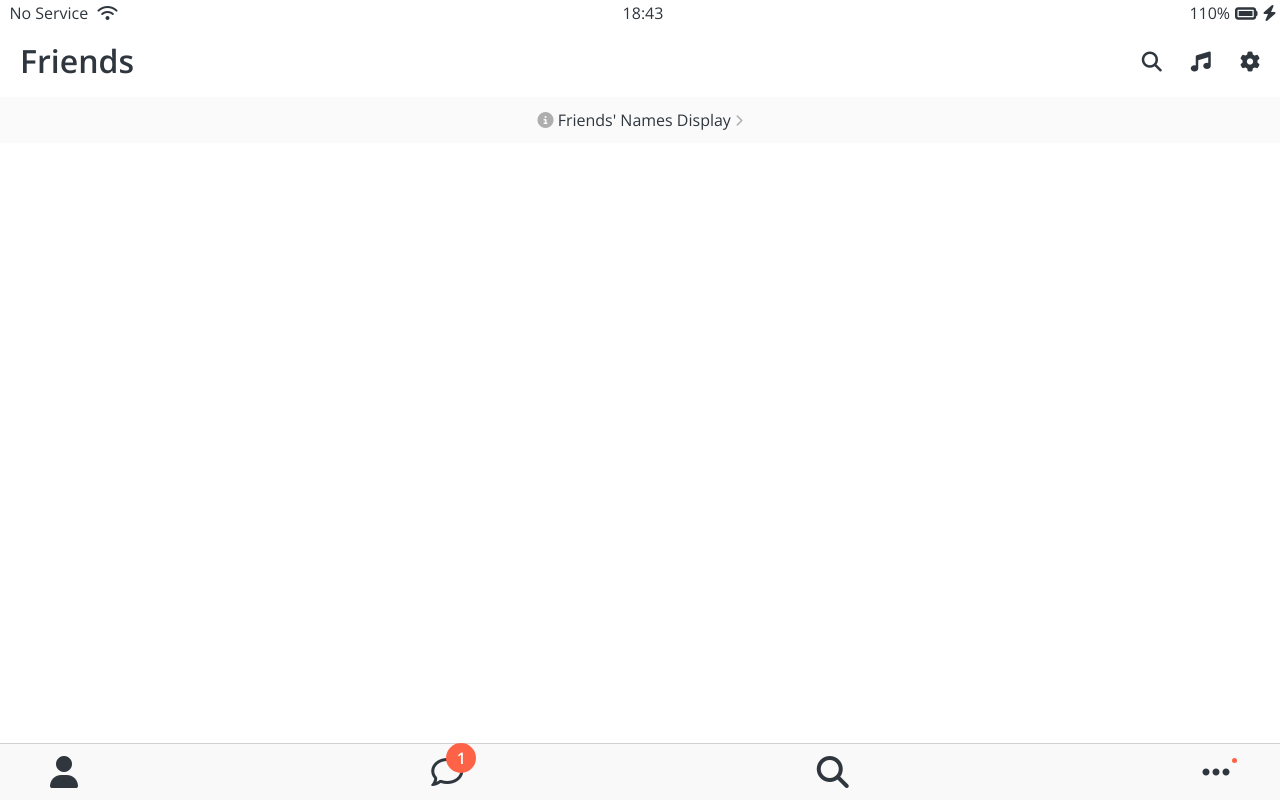
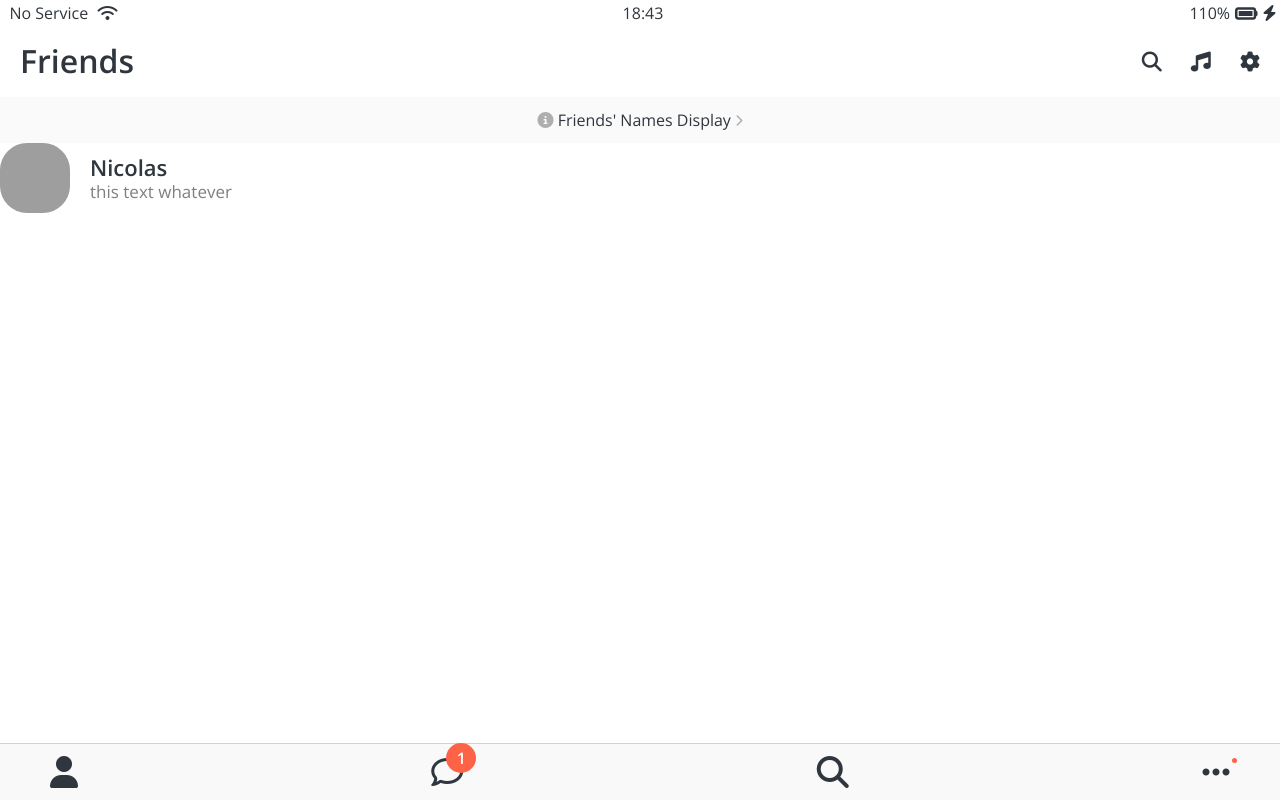
Before and after one commit to sangjin-ko/kokoa-clone-2020, a plain HTML site: page friends.html in a window 1280 px wide. Drawn offline with nearby package versions, Linux system fonts and the light colour scheme; grey boxes are pictures that could not be loaded.

Commit message:
#6.16 User Component part One

```diff
--- /dev/null
+++ b/css/components/user-component.css
@@ -0,0 +1,23 @@
+.user-component,
+.user-component__column:first-child {
+    display: flex;
+    align-items: center;
+}
+
+.user-component__avatar {
+    width: 70px;
+    height: 70px;
+    border-radius: 27px;
+    margin-right: 20px;
+}
+
+.user-component__title {
+    font-weight: 600;
+    font-size: 22px;
+}
+
+.user-component__subtitle {
+    margin-top: 5px;
+    font-size: 17px;
+    color: rgba(0, 0, 0, 0.5);
+}
--- a/css/styles.css
+++ b/css/styles.css
@@ -7,6 +7,7 @@
 @import "components/status-bar.css";
 @import "components/nav-bar.css";
 @import "components/screen-header.css";
+@import "components/user-component.css";
 
 /* Screens */
 @import "screens/login.css";
--- a/friends.html
+++ b/friends.html
@@ -36,6 +36,21 @@
       ><i class="fa-solid fa-circle-info"></i> Friends' Names Display
       <i class="fa-solid fa-chevron-right fa-xs"></i>
     </a>
+
+    <div class="user-component">
+      <div class="user-component__column">
+        <img
+          src="https://avatars3.githubusercontent.com/u/3612017"
+          class="user-component__avatar"
+        />
+        <div class="user-componet__text">
+          <h4 class="user-component__title">Nicolas</h4>
+          <h6 class="user-component__subtitle">this text whatever</h6>
+        </div>
+      </div>
+      <div class="user-component__column"></div>
+    </div>
+
     <nav class="nav">
       <ul class="nav__list">
         <li class="nav__btn">
```
